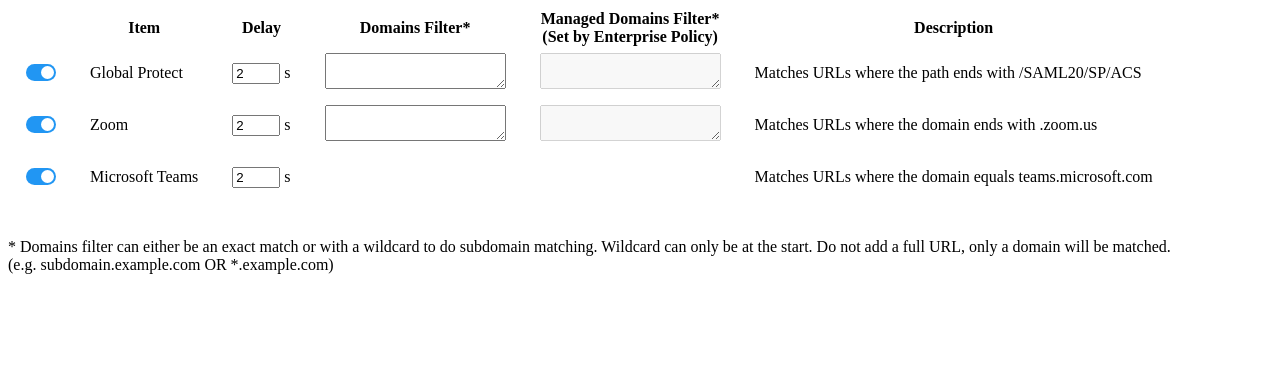
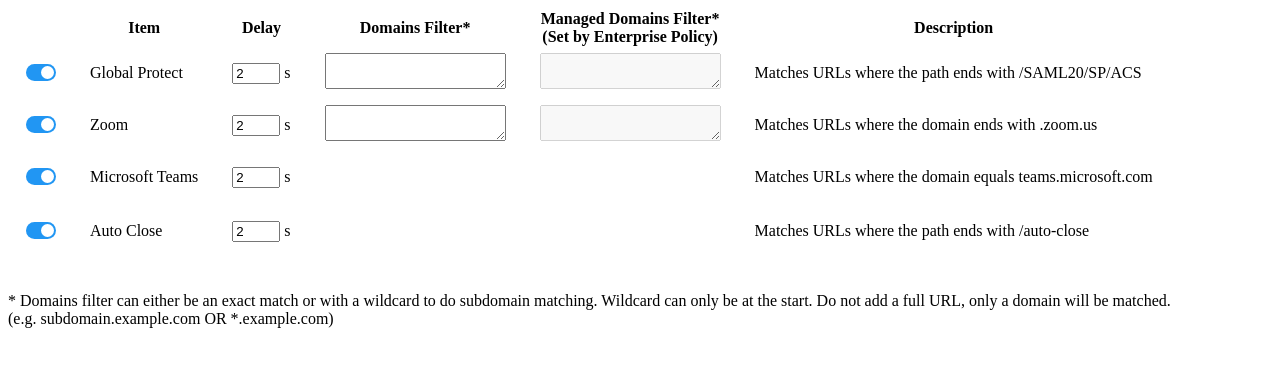
Before and after one commit to timhilliard/launcher-tab-closer, a browser extension: page options.html in a window 1280 px wide. Drawn offline with Linux system fonts and the light colour scheme.

Commit message:
Add autoclose ability when matching a path that ends with /auto-close

```diff
--- a/options.html
+++ b/options.html
@@ -151,6 +151,30 @@
             <p>Matches URLs where the domain equals teams.microsoft.com</p>
         </td>
     </tr>
+
+    <tr></tr>
+        <td>
+            <label class="switch">
+                <input type="checkbox" id="autoclose">
+                <span class="slider round"></span>
+            </label>
+        </td>
+        <td>
+            <p>Auto Close</p>
+        </td>
+        <td>
+            <input type="number" id="autoclose-delay" min="1" max="5"> s
+        </td>
+        <td>
+            &nbsp;
+        </td>
+        <td>
+            &nbsp;
+        </td>
+        <td>
+            <p>Matches URLs where the path ends with /auto-close</p>
+        </td>
+    </tr>
 </table>
 
 <br/>
--- a/options.js
+++ b/options.js
@@ -10,6 +10,8 @@
   let zoomdomains = document.getElementById('zoom-domains').value.trim();
   const teams = document.getElementById('teams').checked;
   const teamsdelay = Number(document.getElementById('teams-delay').value);
+  const autoclose = document.getElementById('autoclose').checked;
+  const autoclosedelay = Number(document.getElementById('autoclose-delay').value);
   const statuscontainer = document.getElementById('status');
   chrome.storage.local.set({
     globalprotect: globalprotect,
@@ -18,6 +20,8 @@
     zoomdelay: zoomdelay,
     teams: teams,
     teamsdelay: teamsdelay,
+    autoclose: autoclose,
+    autoclosedelay: autoclosedelay
   }, function() {
     // Update status to let user know options were saved.
     const status = document.createElement('div');
@@ -107,6 +111,8 @@
     zoomdomains: [],
     teams: true,
     teamsdelay: 2,
+    autoclose: true,
+    autoclosedelay: 2
   }, function(items) {
     console.debug(items);
     document.getElementById('globalprotect').checked = items.globalprotect;
@@ -117,6 +123,8 @@
     document.getElementById('zoom-domains').value = items.zoomdomains.join('\n');
     document.getElementById('teams').checked = items.teams;
     document.getElementById('teams-delay').value = items.teamsdelay;
+    document.getElementById('autoclose').checked = items.autoclose;
+    document.getElementById('autoclose-delay').value = items.autoclosedelay;
   });
 
   chrome.storage.managed.get({
--- a/package.json
+++ b/package.json
@@ -3,9 +3,10 @@
     "lint": "eslint '*.js'"
   },
   "devDependencies": {
-    "eslint": ">=5.16.0",
+    "eslint": "8.x",
     "eslint-config-google": "^0.14.0",
-    "eslint-config-prettier": "^8.3.0"
+    "eslint-config-prettier": "^8.3.0",
+    "eslint-plugin-jsdoc": "^50.2.3"
   },
   "type": "module"
 }
```
Also changed, not shown: background.js (+11 -0 lines), .eslintrc.yml, manifest.json, 1 other file.
